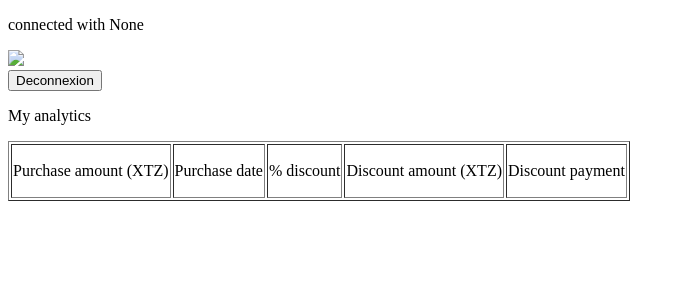
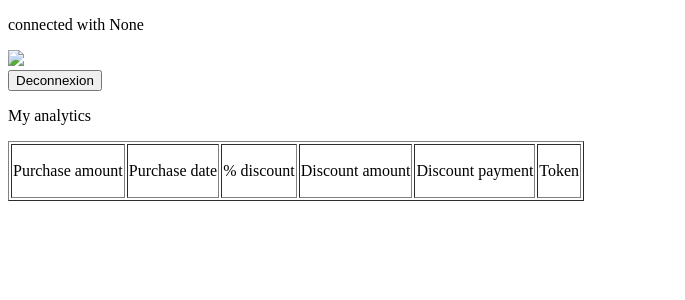
Before and after one commit to TalaoDAO/analytics, a Flask app: page /analytics/0 in a window 1280 px wide. Shown: the top 300 px of the page, without its empty margins (0-685 px from the left). Run offline with Flask 2, Linux system fonts and the light colour scheme; data comes from the database, SQL or seed files in the repository; parts of the project's set-up code (start-up, migrations or seed data) failed here and were passed over.

Commit message:
colonne token

```diff
--- a/main.py
+++ b/main.py
@@ -106,7 +106,7 @@ def home(address):
                 con = sql.connect(DBPATH)
                 con.row_factory = sql.Row
                 cur = con.cursor()
-                cur.execute("select * ,CASE WHEN applied =0 THEN 'pending' ELSE 'done' END AS status from (select a.relativeTo,a.hash,a.amount/1000000 as amount,datetime(a.date) as date,b.applied,b.address,b.amount as 'amountDiscount' ,b.hashPayement,c.discount from transactions a, payements b, (select discount,id from usersWVouchers) c where a.hash=b.hash and c.id=a.relativeTo and b.forWho='player' and address='"+address+"')")
+                cur.execute("select * ,CASE WHEN applied =0 THEN 'pending' ELSE 'done' END AS status from (select a.relativeTo,a.hash,a.amount as amount,datetime(a.date) as date,b.applied,b.address,b.amount as 'amountDiscount' ,b.hashPayement,c.discount,b.currency from transactions a, payements b, (select discount,id from usersWVouchers) c where a.hash=b.hash and c.id=a.relativeTo and b.forWho='player' and address='"+address+"')")
                 rows = cur.fetchall()
                 print("rows   --------2")
                 sys.stdout.flush()
--- a/templates/home.html
+++ b/templates/home.html
@@ -18,11 +18,13 @@
       <div class="table">
       <table class="analyticsTable" border=1>
          <thead class="header">
-            <td><p class="line">Purchase amount (XTZ)</p></td>
+            <td><p class="line">Purchase amount</p></td>
             <td><p class="line">Purchase date</p></td>
             <td><p class="line">% discount</p></td>
-            <td><p class="line">Discount amount (XTZ)</p></td>
+            <td><p class="line">Discount amount</p></td>
             <td><p class="line">Discount payment</p></td>
+            <td><p class="line">Token</p></td>
+
          </thead>
          {% for row in rows %}
          <tr>
@@ -31,6 +33,7 @@
             <td><p class="line">{{row["discount"]}}</p></td>
             <td><a href="https://tzkt.io/{{row["hashPayement"]}}" class="line">{{row["amountDiscount"]}}</a></td>
             <td><p class="line">{{ row["status"]}}</p></td>
+            <td><p class="line">{{ row["currency"]}}</p></td>
          </tr>
          {% endfor %}
       </table>
--- a/txTracker/txTrackerMain.py
+++ b/txTracker/txTrackerMain.py
@@ -125,7 +125,7 @@ def analyse(data):
                                         break
                                 amountRemuneration=int(remu)/100
                             #here i add a transaction in the db
-                            modelMain.addTx(hashOpe,eli[2],initiator,'KT1H67aLf6SUN1BysWfFLfjUEuN1M6E9qFwM',1,dat["timestamp"],cashBack,amountRemuneration,"UNO")
+                            modelMain.addTx(hashOpe,eli[2],initiator,'KT1H67aLf6SUN1BysWfFLfjUEuN1M6E9qFwM',0.1,dat["timestamp"],cashBack,amountRemuneration,"UNO")
                             print("db add tx "+str(hashOpe),str(eli[2]),str(initiator),'KT1H67aLf6SUN1BysWfFLfjUEuN1M6E9qFwM',str(1),str(dat["timestamp"]),str(cashBack),str(amountRemuneration))
                             print("cashBack: "+ str(cashBack))
                             sys.stdout.flush()
```
